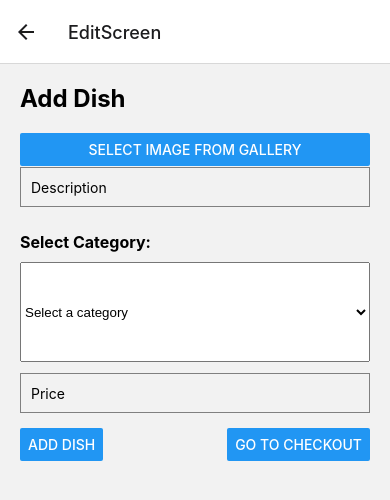
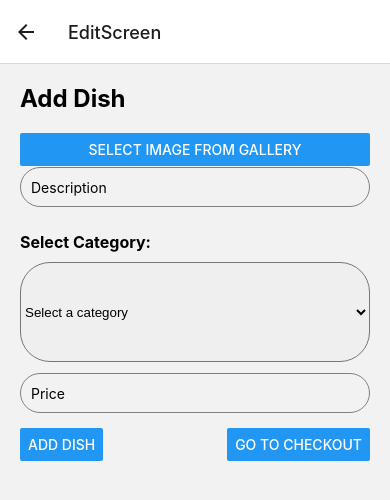
Before and after one commit to Milagre27-code/chefApp, a React Native app: screen /MenuScreen in a window 390 px wide. Both pictures are taken after a click on the button "EDIT MENU". Shown: the top 500 px of the page. Built offline with nearby package versions, Linux system fonts and the light colour scheme.

Commit message:
Adding border on picker, and Text inputs

```diff
--- a/EditScreen.tsx
+++ b/EditScreen.tsx
@@ -117,6 +117,7 @@ const styles = StyleSheet.create({
     marginBottom: 20,
   },
   input: {
+    borderRadius:30,
     marginTop:1,
     height: 40,
     borderColor: 'gray',
@@ -136,6 +137,7 @@ const styles = StyleSheet.create({
     fontWeight: 'bold',
   },
   picker: {
+    borderRadius:30,
     height: 100,
     width: '100%',
     marginBottom:10 ,
@@ -144,4 +146,5 @@ const styles = StyleSheet.create({
     flexDirection: 'row',
     justifyContent: 'space-between',
   },
+
 });
--- a/MenuScreen.tsx
+++ b/MenuScreen.tsx
@@ -82,4 +82,5 @@ const styles = StyleSheet.create({
     fontStyle: 'italic',
     marginVertical: 20,
   },
+
 });
```
